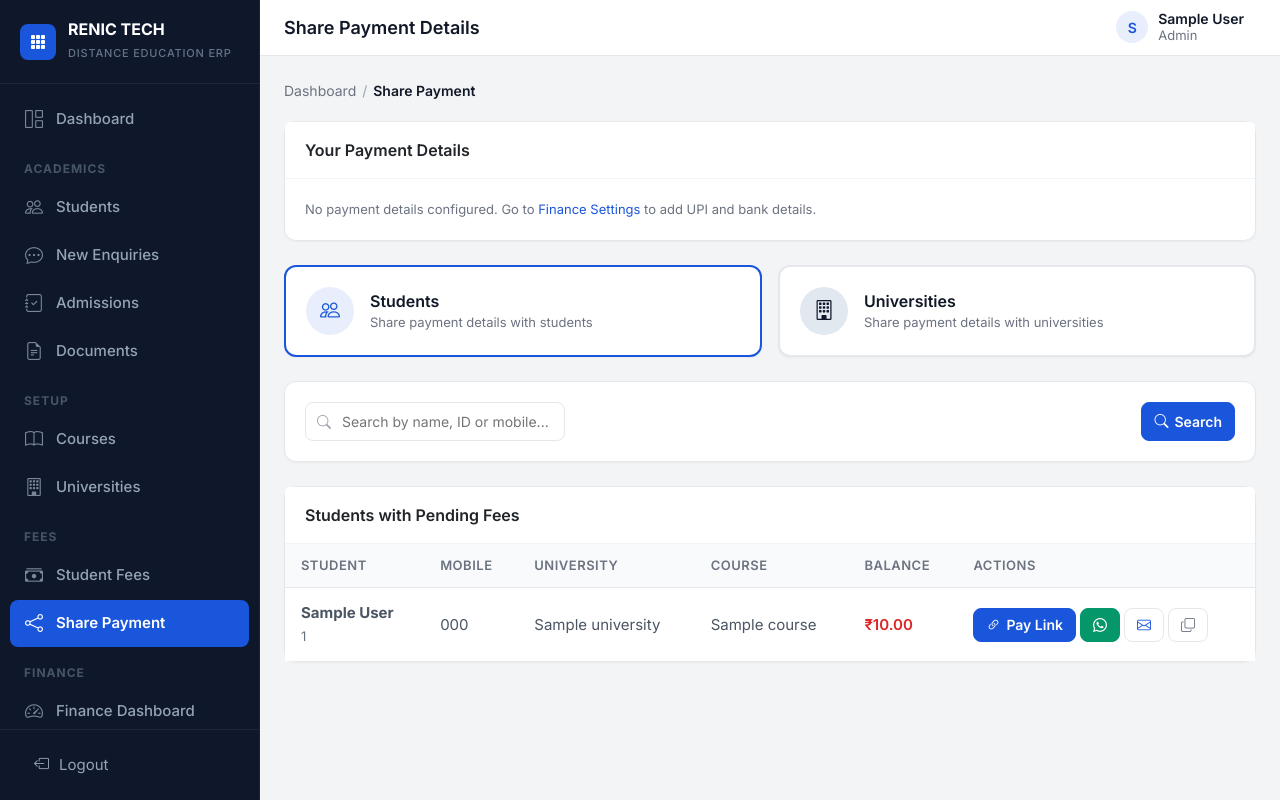
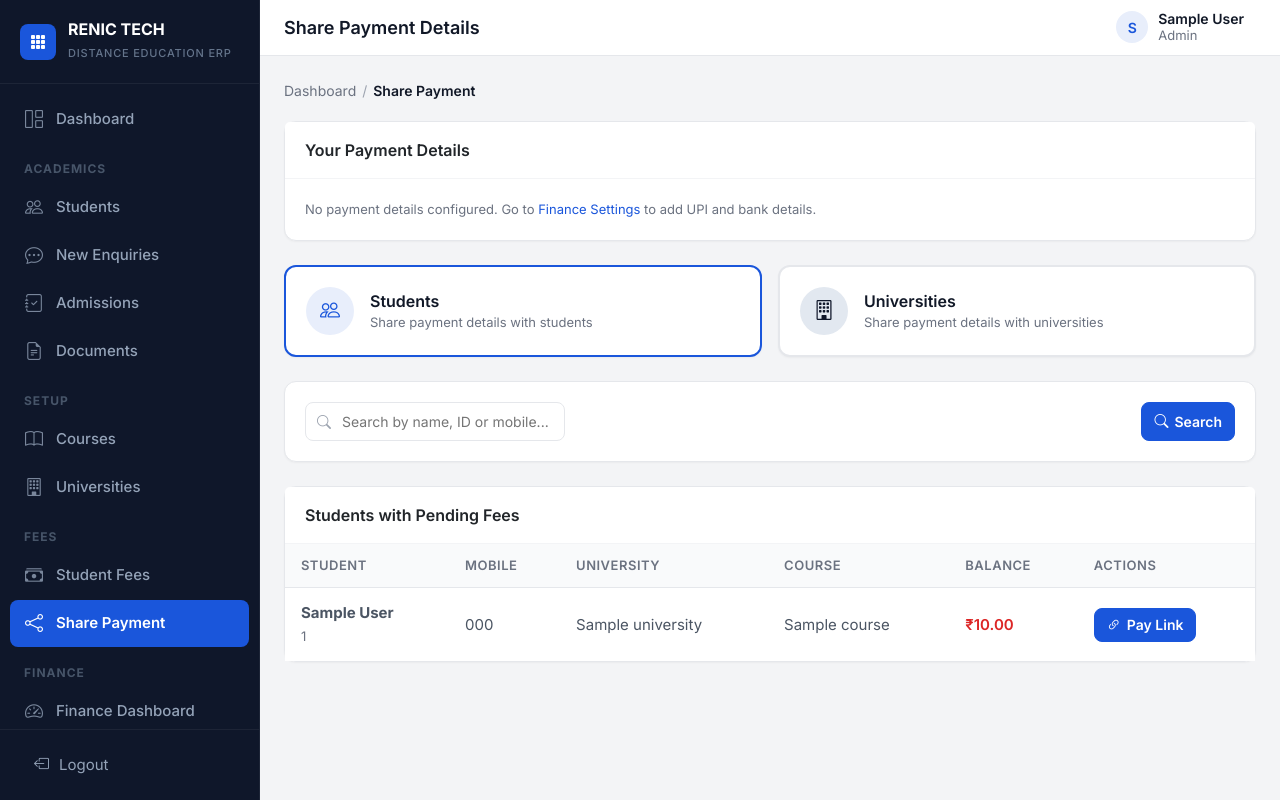
Before and after one commit to kavipriyaraj-code/distance-erp, a Django app: page /finance/share-payment/ in a window 1280 px wide. Run offline with Django 5.2, Linux system fonts and the light colour scheme; a user stored in the database is signed in; tables that the repository leaves empty hold one stand-in row (values such as "Sample post"); some libraries are stand-ins or nearby versions.

Commit message:
Remove WhatsApp/Email/Copy buttons from Share Payment page, keep only Pay Link

```diff
--- a/templates/finance/share_payment.html
+++ b/templates/finance/share_payment.html
@@ -132,13 +132,6 @@
                 <td>
                     <div class="btn-group-actions flex-wrap gap-1">
                         <button class="btn btn-sm btn-primary" onclick="generatePaymentLink('{{ s.admission_id }}', '{{ s.name }}', '{{ s.balance }}', '{{ s.mobile }}', '{{ s.email }}')" title="Generate Payment Link"><i class="bi bi-link-45deg"></i> Pay Link</button>
-                        {% if s.mobile %}
-                        <button class="btn btn-sm btn-success" onclick="shareStudentWhatsApp('{{ s.name }}', '{{ s.mobile }}', {{ s.balance }}, {{ s.admission_id }})" title="Share on WhatsApp"><i class="bi bi-whatsapp"></i></button>
-                        {% endif %}
-                        {% if s.email %}
-                        <button class="btn btn-sm btn-outline-primary" onclick="sendEmail('{{ s.email }}', 'Fee Payment Details - RENIC TECH', '{{ settings.share_message|escapejs }}')" title="Send Email"><i class="bi bi-envelope"></i></button>
-                        {% endif %}
-                        <button class="btn btn-sm btn-outline-secondary" onclick="copyMessage(this)" data-message="{{ settings.share_message }}" title="Copy Message"><i class="bi bi-copy"></i></button>
                     </div>
                 </td>
             </tr>
@@ -172,13 +165,6 @@
                 <td>{{ u.email|default:"-" }}</td>
                 <td>
                     <div class="btn-group-actions">
-                        {% if u.contact_number %}
-                        <a href="https://wa.me/91{{ u.contact_number }}?text={{ settings.share_message_university|urlencode }}" class="btn btn-sm btn-success" target="_blank" title="Share on WhatsApp"><i class="bi bi-whatsapp"></i> WhatsApp</a>
-                        {% endif %}
-                        {% if u.email %}
-                        <button class="btn btn-sm btn-outline-primary" onclick="sendEmail('{{ u.email }}', 'Payment Details - RENIC TECH', '{{ settings.share_message_university|escapejs }}')" title="Send Email"><i class="bi bi-envelope"></i> Email</button>
-                        {% endif %}
-                        <button class="btn btn-sm btn-outline-secondary" onclick="copyMessage(this)" data-message="{{ settings.share_message_university }}" title="Copy Message"><i class="bi bi-copy"></i></button>
                     </div>
                 </td>
             </tr>
@@ -321,9 +307,6 @@ function sendEmail(toEmail, subject, body) {
             </div>
             <div class="modal-footer">
                 <button type="button" class="btn btn-secondary" data-bs-dismiss="modal">Close</button>
-                <button type="button" class="btn btn-success" onclick="sharePaymentLink('whatsapp')"><i class="bi bi-whatsapp"></i> Share WhatsApp</button>
-                <button type="button" class="btn btn-primary" onclick="sharePaymentLink('email')"><i class="bi bi-envelope"></i> Share Email</button>
-                <button type="button" class="btn btn-outline-secondary" onclick="sharePaymentLink('copy')"><i class="bi bi-copy"></i> Copy</button>
             </div>
         </div>
     </div>
```
